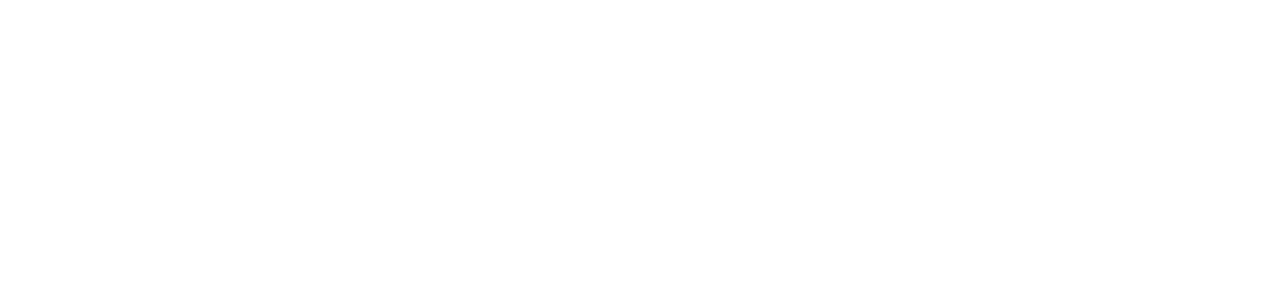
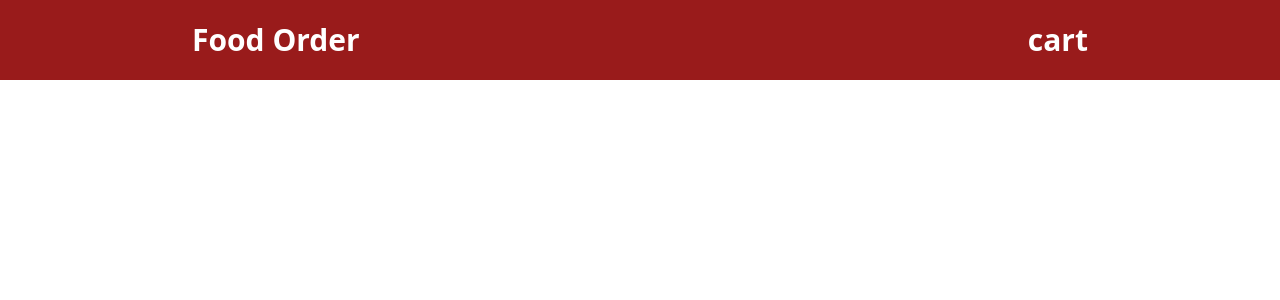
Before and after one commit to kerolesnabill/food-order, a React (Create React App) app: page / in a window 1280 px wide. Shown: the top 300 px of the page. Built offline with nearby package versions, Linux system fonts and the light colour scheme.

Commit message:
add Header

```diff
--- a/src/App.js
+++ b/src/App.js
@@ -1,5 +1,11 @@
+import Header from "./components/Header";
+
 function App() {
-  return <div></div>;
+  return (
+    <>
+      <Header />
+    </>
+  );
 }
 
 export default App;
--- /dev/null
+++ b/src/components/Header.jsx
@@ -0,0 +1,12 @@
+import React from "react";
+
+const Header = () => {
+  return (
+    <header className="fixed flex justify-between items-center text-center w-full h-20 bg-red-800 text-white text-3xl font-bold p-8 md:pl-24 md:pr-24 lg:pl-48 lg:pr-48">
+      <div>Food Order</div>
+      <div>cart</div>
+    </header>
+  );
+};
+
+export default Header;
```
